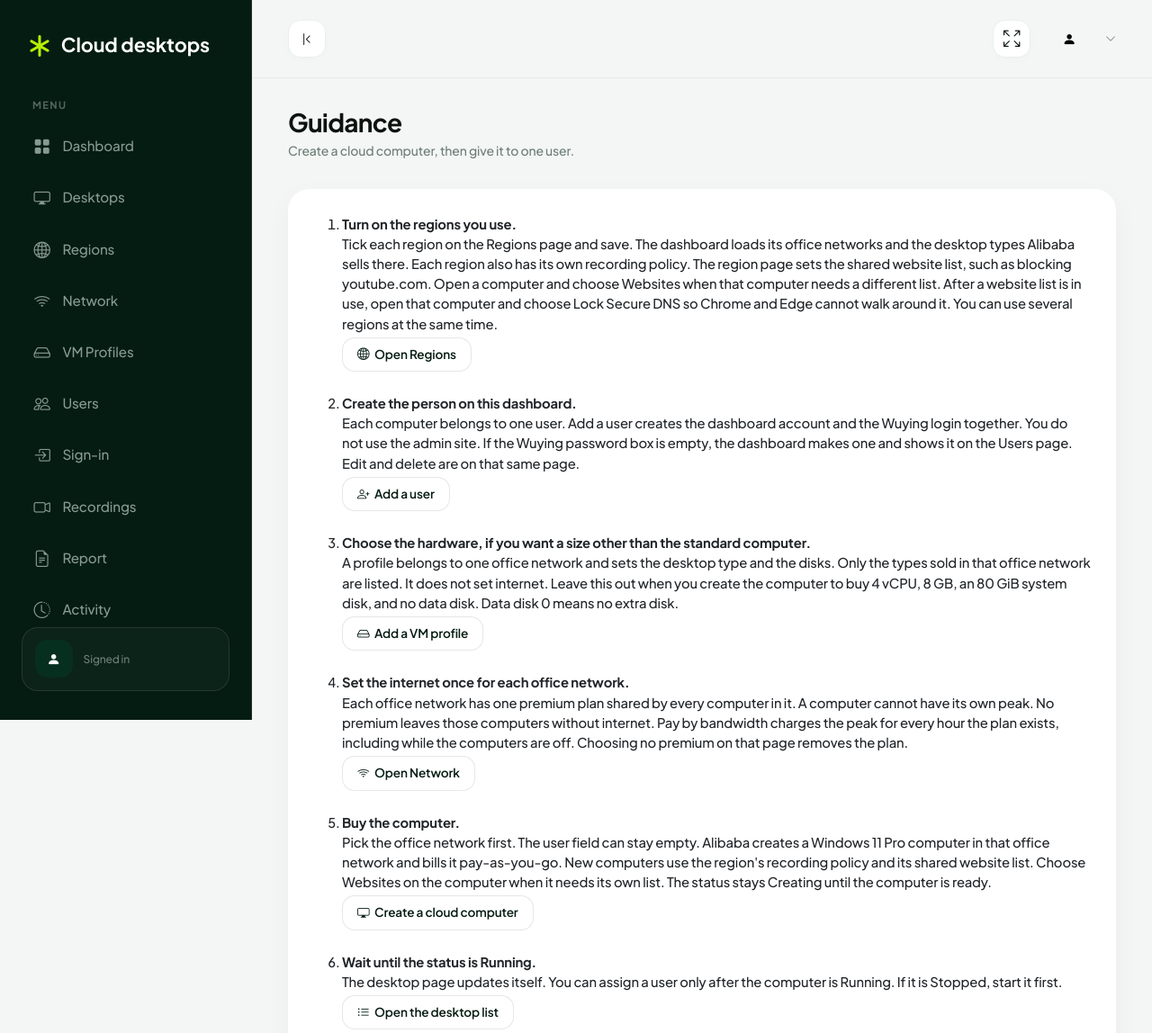
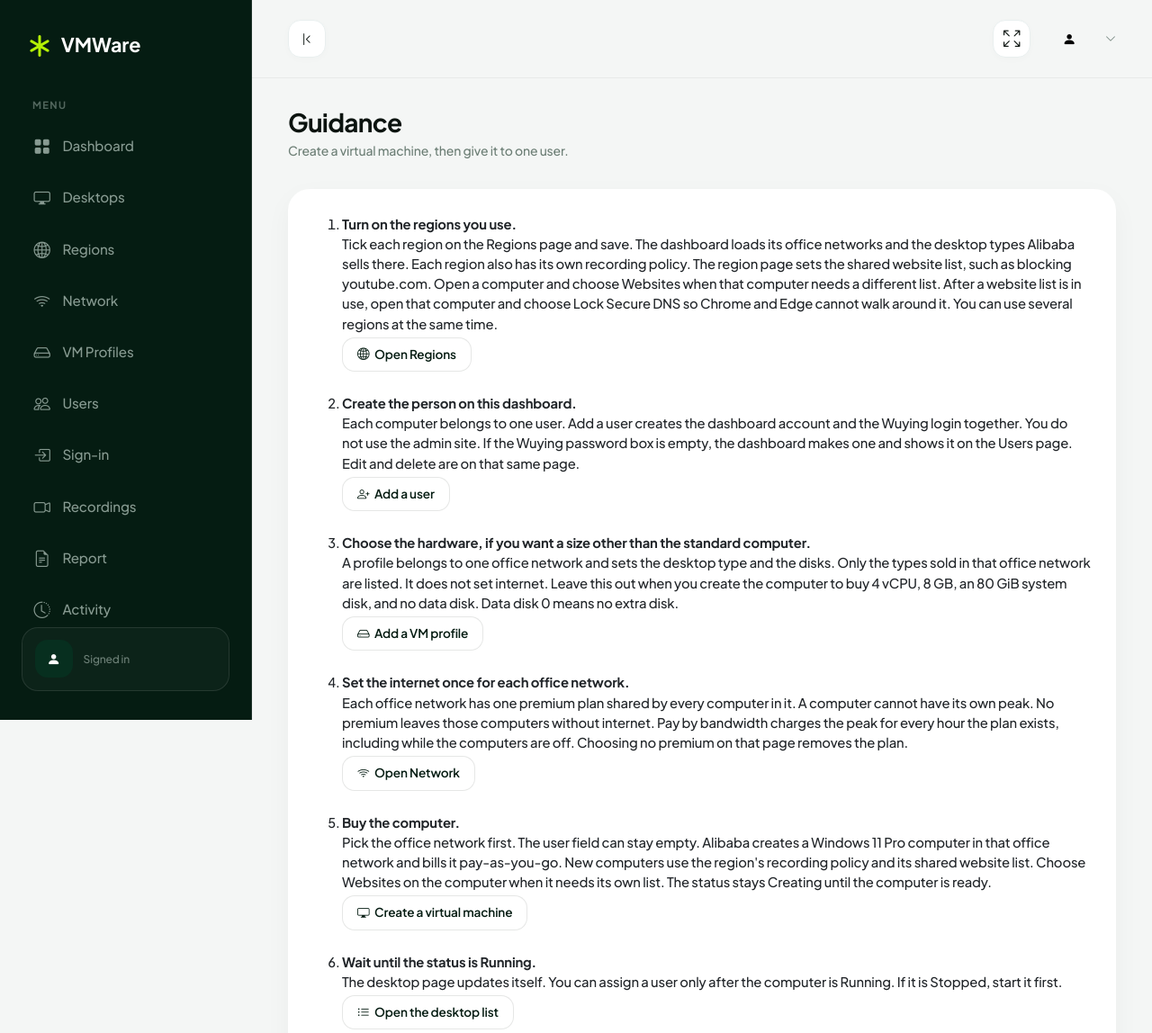
Before and after one commit to bmilo54/machine, a Django app: template machine/templates/view_dashboards/_group_dashboard/superadmin/guidance.html in a window 1280 px wide. Shown: the top 1148 px of the page at 90% size. Run offline with Django 5.2, Linux system fonts and the light colour scheme; the template is opened without the code that fills it, so the values that code supplies are empty; parts of the project's set-up code (start-up, migrations or seed data) failed here and were passed over; some libraries are stand-ins or nearby versions.

Commit message:
Update the template and the calculation

```diff
--- a/machine/templates/view_dashboards/_group_dashboard/superadmin/dashboard.html
+++ b/machine/templates/view_dashboards/_group_dashboard/superadmin/dashboard.html
@@ -236,7 +236,7 @@
 <div class="page-header dash-enter" style="--enter: 0ms">
     <div>
         <h1 class="page-title">Dashboard</h1>
-        <p class="page-subtitle">Cloud desktops assigned inside this workspace.</p>
+        <p class="page-subtitle">Virtual machines assigned inside this workspace.</p>
     </div>
     <a class="btn btn-dark btn-sm dash-cta" href="{% url 'view_dashboards:desktop_list' %}">
         View desktops
--- a/machine/templates/view_dashboards/_group_dashboard/superadmin/guidance.html
+++ b/machine/templates/view_dashboards/_group_dashboard/superadmin/guidance.html
@@ -4,7 +4,7 @@
 <div class="page-header">
     <div>
         <h1 class="page-title">Guidance</h1>
-        <p class="page-subtitle">Create a cloud computer, then give it to one user.</p>
+        <p class="page-subtitle">Create a virtual machine, then give it to one user.</p>
     </div>
 </div>
 
@@ -33,7 +33,7 @@
         <li class="mb-4">
             <strong>Buy the computer.</strong>
             <p class="mb-1">Pick the office network first. The user field can stay empty. Alibaba creates a Windows 11 Pro computer in that office network and bills it pay-as-you-go. New computers use the region's recording policy and its shared website list. Choose Websites on the computer when it needs its own list. The status stays Creating until the computer is ready.</p>
-            <a class="btn-table-action guidance-step" href="{% url 'view_dashboards:desktop_create' %}"><i class="bi bi-display" aria-hidden="true"></i> Create a cloud computer</a>
+            <a class="btn-table-action guidance-step" href="{% url 'view_dashboards:desktop_create' %}"><i class="bi bi-display" aria-hidden="true"></i> Create a virtual machine</a>
         </li>
         <li class="mb-4">
             <strong>Wait until the status is Running.</strong>
@@ -111,7 +111,7 @@ document.querySelectorAll("[data-copy-signin]").forEach(function (button) {
     button.addEventListener("click", function () {
         var read = function (id) { return JSON.parse(document.getElementById(id).textContent); };
         var lines = [
-            "Your cloud desktop is ready.",
+            "Your virtual machine is ready.",
             "1. Download the Wuying app: " + read("wuying-download-url"),
             "   Or open it in a browser: " + read("wuying-web-url"),
             "2. Choose 企业版 & 商业版 (Enterprise).",
--- a/machine/templates/view_dashboards/_group_dashboard/superadmin/vm_profile_list.html
+++ b/machine/templates/view_dashboards/_group_dashboard/superadmin/vm_profile_list.html
@@ -4,7 +4,7 @@
 <div class="page-header">
     <div>
         <h1 class="page-title">VM Profiles</h1>
-        <p class="page-subtitle">Hardware templates for cloud desktops. Each profile belongs to one office network. Internet is set on Network.</p>
+        <p class="page-subtitle">Hardware templates for virtual machines. Each profile belongs to one office network. Internet is set on Network.</p>
     </div>
     <a class="btn btn-dark btn-sm" href="{% url 'view_dashboards:vm_profile_create' %}">Add profile</a>
 </div>
--- a/machine/templates/view_dashboards/base.html
+++ b/machine/templates/view_dashboards/base.html
@@ -4,8 +4,8 @@
 <head>
     <meta charset="UTF-8">
     <meta name="viewport" content="width=device-width, initial-scale=1.0">
-    <meta name="description" content="Cloud desktops">
-    <title>{{ page_title|default:"Cloud desktops" }}</title>
+    <meta name="description" content="VMWare">
+    <title>{{ page_title|default:"VMWare" }}</title>
 
     <link rel="stylesheet" href="{% static 'libs/bootstrap/css/bootstrap.min.css' %}">
     <link rel="stylesheet" href="{% static 'libs/bootstrap-icons/bootstrap-icons.css' %}">
@@ -27,7 +27,7 @@
     <div class="sidebar-wrapper" id="sidebar">
         <a href="{% if is_worker %}{% url 'view_dashboards:my_computer' %}{% else %}{% url 'view_dashboards:dashboard' %}{% endif %}" class="sidebar-brand">
             <i class="bi bi-asterisk"></i>
-            <span>Cloud desktops</span>
+            <span>VMWare</span>
         </a>
 
         <div class="flex-grow-1 overflow-y-auto">
@@ -108,9 +108,9 @@
 
         <footer class="footer-custom">
             <div class="footer-left">
-                <span class="footer-logo"><i class="bi bi-asterisk"></i> Cloud desktops</span>
+                <span class="footer-logo"><i class="bi bi-asterisk"></i> VMWare</span>
                 <span class="footer-separator">|</span>
-                <span class="footer-copy">&copy; 2026 Cloud desktops. All rights reserved.</span>
+                <span class="footer-copy">&copy; 2026 VMWare. All rights reserved.</span>
             </div>
         </footer>
     </div>
--- a/machine/templates/view_dashboards/login.html
+++ b/machine/templates/view_dashboards/login.html
@@ -4,8 +4,8 @@
 <head>
     <meta charset="UTF-8">
     <meta name="viewport" content="width=device-width, initial-scale=1.0">
-    <meta name="description" content="Cloud desktops">
-    <title>Sign in · Cloud desktops</title>
+    <meta name="description" content="VMWare">
+    <title>Sign in · VMWare</title>
 
     <link rel="stylesheet" href="{% static 'libs/bootstrap/css/bootstrap.min.css' %}">
     <link rel="stylesheet" href="{% static 'libs/bootstrap-icons/bootstrap-icons.css' %}">
@@ -19,7 +19,7 @@
         <div class="login-card">
             <a href="{% url 'view_dashboards:login' %}" class="login-brand text-decoration-none">
                 <i class="bi bi-asterisk"></i>
-                <span>Cloud desktops</span>
+                <span>VMWare</span>
             </a>
             <p class="login-subtitle">Sign in to access the desktop workspace.</p>
 
```
Also changed, not shown: machine/templates/view_dashboards/_group_dashboard/superadmin/desktop_list.html (+5 -5 lines), machine/view_dashboards/views.py (+6 -5 lines), 1 other file.
